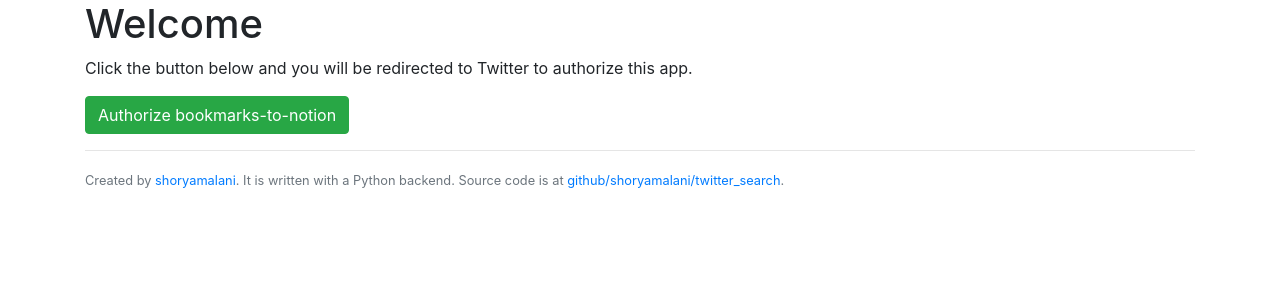
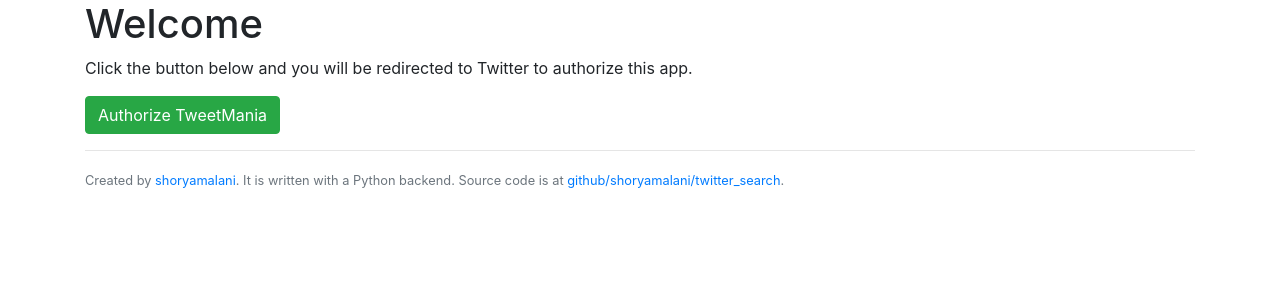
Before and after one commit to shoryamalani/twitter_search, a Flask app: template templates/index.html in a window 1280 px wide. Shown: the top 300 px of the page. Run offline with Flask 2, Linux system fonts and the light colour scheme; the template is opened without the code that fills it: most values are stand-ins (such as "Sample title", 1, 10 or a date in 2020); some libraries are stand-ins or nearby versions.

Commit message:
fixing index.js

```diff
--- a/requirements.txt
+++ b/requirements.txt
@@ -7,3 +7,5 @@ MarkupSafe~=2.0.0
 Werkzeug==2.0.3
 zipp==3.6.0
 tweepy
+gunicorn
+eventlet
--- a/static/index.js
+++ b/static/index.js
@@ -1,6 +1,6 @@
 $('#twitter-button').on('click', function() {
     // Initialize with your OAuth.io app public key
-    OAuth.initialize('gZeK0rjdjMpH70JACRM_kaKLUIc');
+    OAuth.initialize('vNh6GPQ75Fwe9bCaSkcUSbXuS');
     // Use popup for OAuth
     OAuth.popup('twitter').then(twitter => {
       console.log(twitter);
--- a/templates/index.html
+++ b/templates/index.html
@@ -3,5 +3,5 @@
 {% block containercontent %}
 <h1>Welcome</h1>
 <p>Click the button below and you will be redirected to Twitter to authorize this app.</p>
-<p><a href="{{ authorize_url }}" class="btn btn-small btn-success">Authorize bookmarks-to-notion</a></p>
+<p><a href="{{ authorize_url }}" class="btn btn-small btn-success">Authorize TweetMania</a></p>
 {% endblock %}
```
